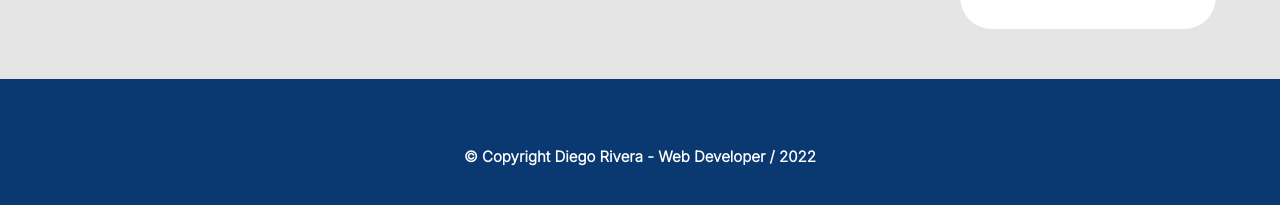
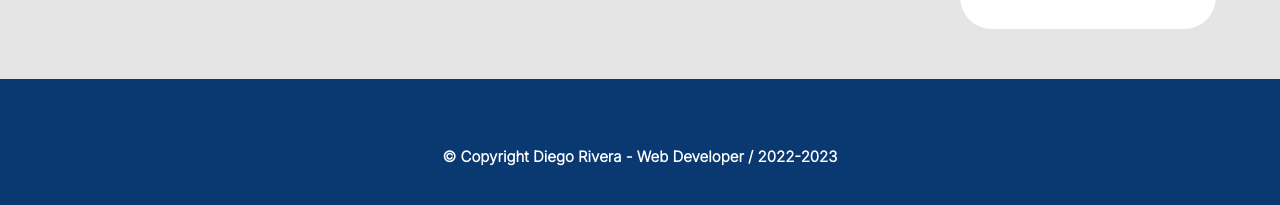
Before and after one commit to DiegoRivera05/Encriptador.github.io, a plain HTML site: page index.html in a window 1280 px wide. Shown: the part 771-976 px from the top of the page. Drawn offline with Linux system fonts and the light colour scheme.

Commit message:
Actualizacion copyrigh

```diff
--- a/index.html
+++ b/index.html
@@ -64,7 +64,7 @@
         <footer>
 
             <div class="contenedorcopy">
-                <p class="copyright">	&#169; Copyright Diego Rivera - Web Developer / 2022</p>
+                <p class="copyright">	&#169; Copyright Diego Rivera - Web Developer / 2022-2023</p>
             </div>
 
 
```
